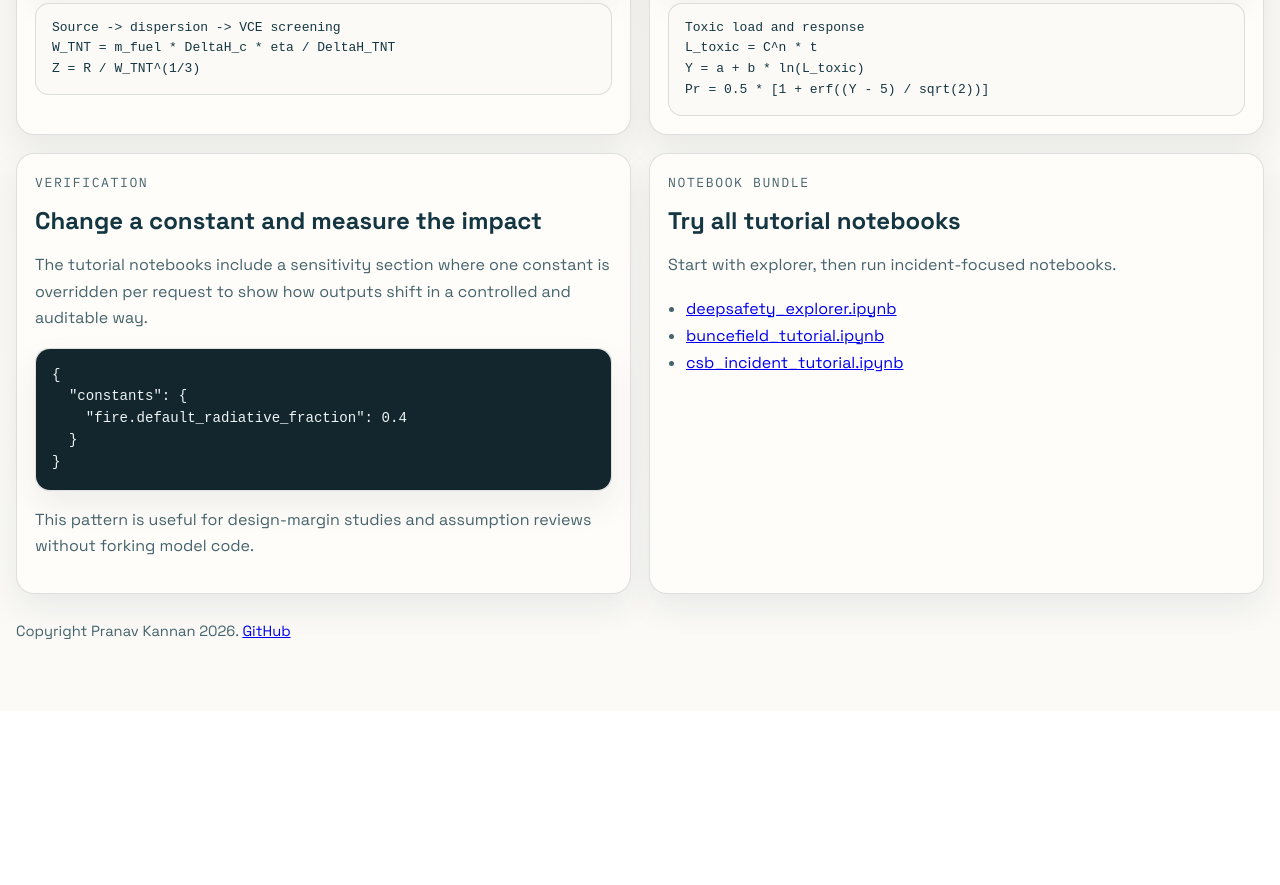
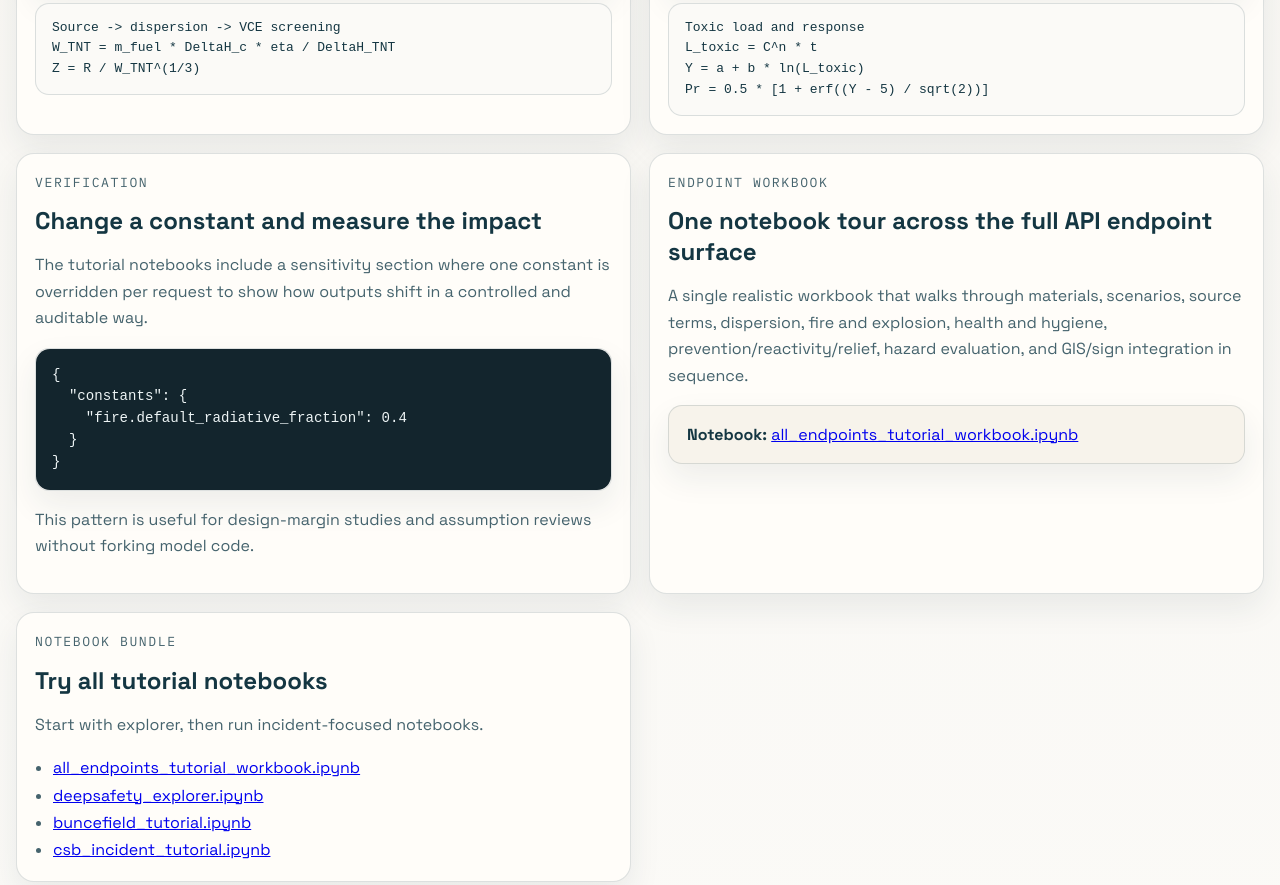
Before and after one commit to pkbythebay29/deepsafety, a plain HTML site: page docs/tutorials.html in a window 1280 px wide. Shown: the part 1326-2211 px from the top of the page. Before the commit the page ends 2037 px from the top, so only its background shows below. Drawn offline with Linux system fonts and the light colour scheme.

Commit message:
- add comprehensive all-endpoints tutorial notebook
- add notebooks/all_endpoints_tutorial_workbook.ipynb with realistic runnable examples across materials, scenario, source, dispersion, fire/explosion, health, prevention/reactivity/relief, hazard evaluation, and integration endpoints

- update docs/tutorials.html and README notebook index to include the new workbook

```diff
--- a/docs/tutorials.html
+++ b/docs/tutorials.html
@@ -168,6 +168,21 @@ Pr = 0.5 * [1 + erf((Y - 5) / sqrt(2))]</pre>
           </p>
         </article>
 
+        <article class="tutorial-card" id="endpoint-workbook">
+          <p class="eyebrow">Endpoint Workbook</p>
+          <h2>One notebook tour across the full API endpoint surface</h2>
+          <p>
+            A single realistic workbook that walks through materials, scenarios,
+            source terms, dispersion, fire and explosion, health and hygiene,
+            prevention/reactivity/relief, hazard evaluation, and GIS/sign
+            integration in sequence.
+          </p>
+          <div class="callout">
+            <strong>Notebook:</strong>
+            <a href="https://github.com/pkbythebay29/deepsafety/blob/main/notebooks/all_endpoints_tutorial_workbook.ipynb" target="_blank" rel="noreferrer">all_endpoints_tutorial_workbook.ipynb</a>
+          </div>
+        </article>
+
         <article class="tutorial-card" id="notebook-training">
           <p class="eyebrow">Notebook Bundle</p>
           <h2>Try all tutorial notebooks</h2>
@@ -175,6 +190,7 @@ Pr = 0.5 * [1 + erf((Y - 5) / sqrt(2))]</pre>
             Start with explorer, then run incident-focused notebooks.
           </p>
           <ul class="doc-list">
+            <li><a href="https://github.com/pkbythebay29/deepsafety/blob/main/notebooks/all_endpoints_tutorial_workbook.ipynb" target="_blank" rel="noreferrer">all_endpoints_tutorial_workbook.ipynb</a></li>
             <li><a href="https://github.com/pkbythebay29/deepsafety/blob/main/notebooks/deepsafety_explorer.ipynb" target="_blank" rel="noreferrer">deepsafety_explorer.ipynb</a></li>
             <li><a href="https://github.com/pkbythebay29/deepsafety/blob/main/notebooks/buncefield_tutorial.ipynb" target="_blank" rel="noreferrer">buncefield_tutorial.ipynb</a></li>
             <li><a href="https://github.com/pkbythebay29/deepsafety/blob/main/notebooks/csb_incident_tutorial.ipynb" target="_blank" rel="noreferrer">csb_incident_tutorial.ipynb</a></li>
```
Also changed, not shown: 2 other files.
